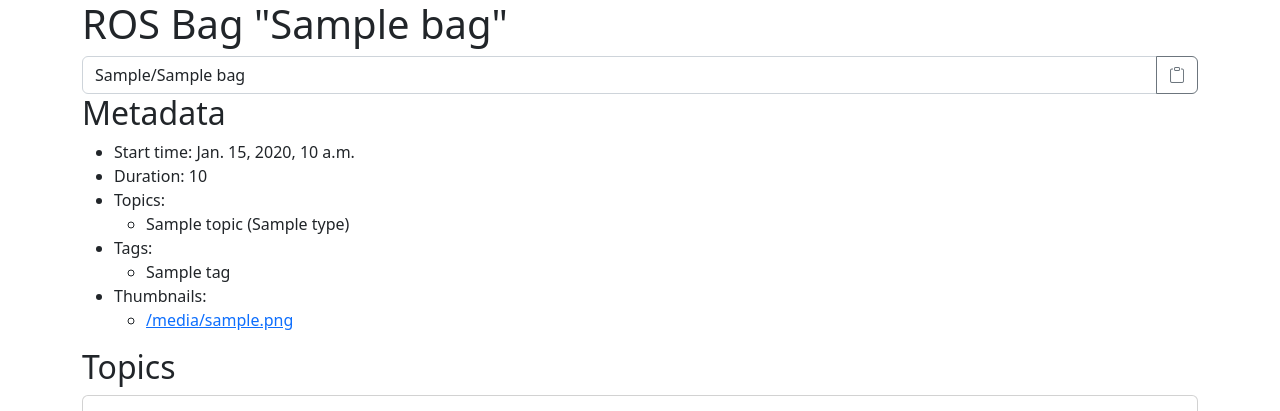
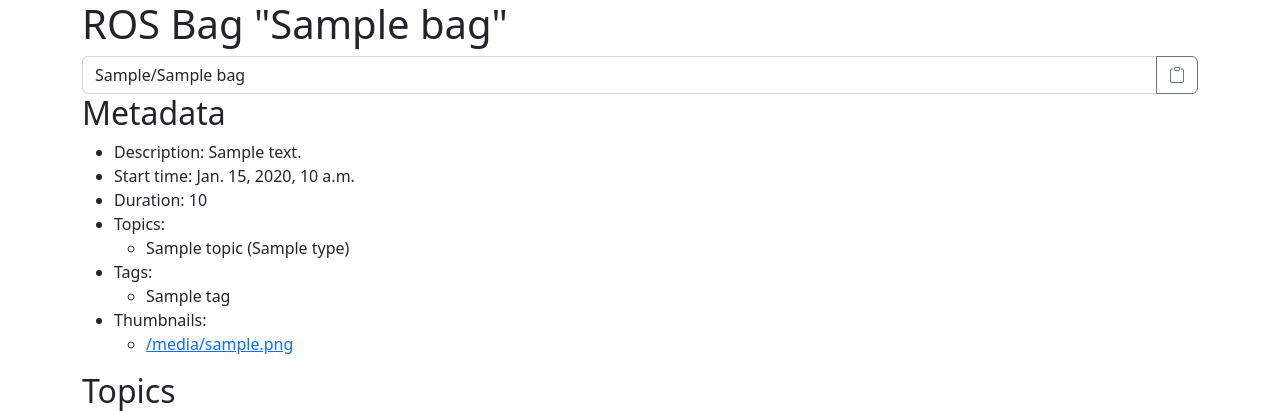
Before and after one commit to teamspatzenhirn/rosbagBrowser, a Django app: template rosbagsApp/templates/rosbagsApp/detail_view.html in a window 1280 px wide. Shown: the top 411 px of the page. Run offline with Django 4.2, Linux system fonts and the light colour scheme; the template is opened without the code that fills it: most values are stand-ins (such as "Sample title", 1, 10 or a date in 2020).

Commit message:
display description in detail view

```diff
--- a/rosbagsApp/templates/rosbagsApp/detail_view.html
+++ b/rosbagsApp/templates/rosbagsApp/detail_view.html
@@ -30,6 +30,7 @@
     <h2>Metadata</h2>
 
     <ul>
+        <li>Description: {{ bag.description }}</li>
         <li>Start time: {{ bag.recording_date }}</li>
         <li>Duration: {{ bag.duration }}</li>
         <li> Topics:
```
